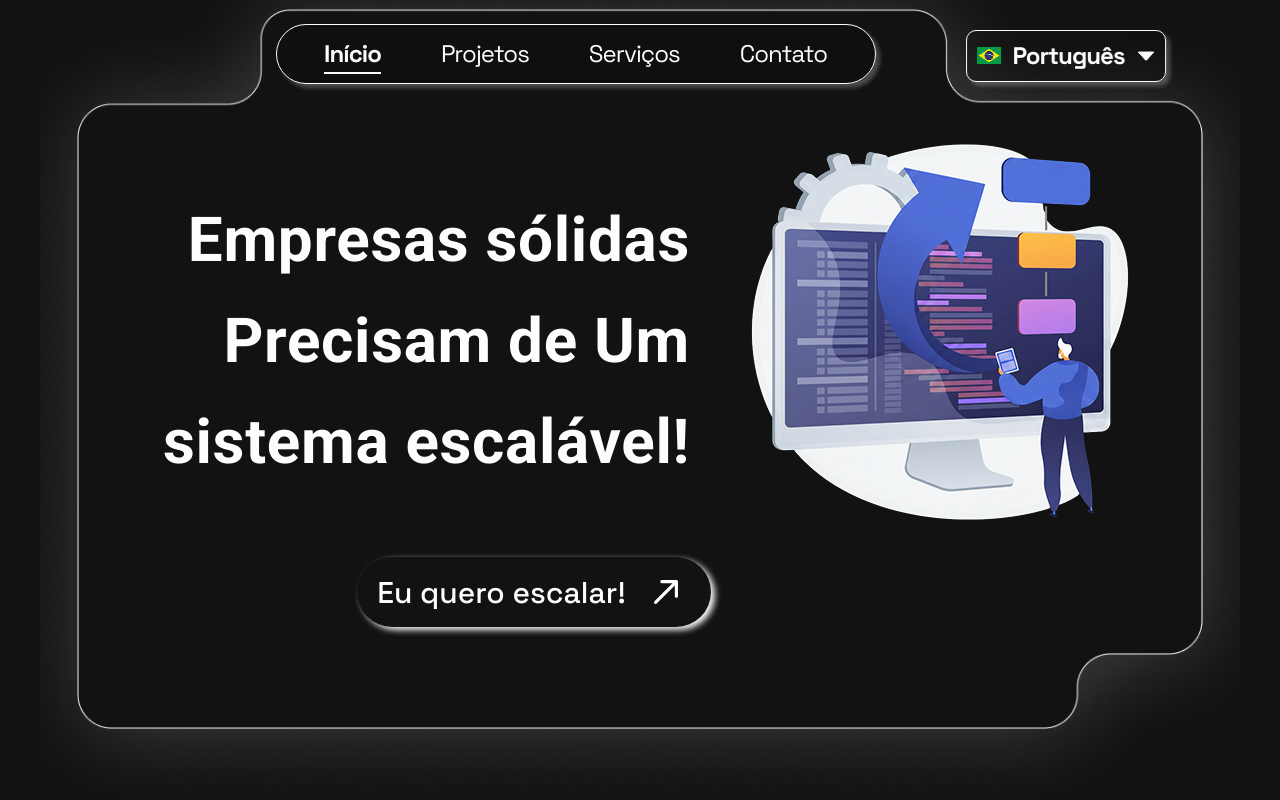
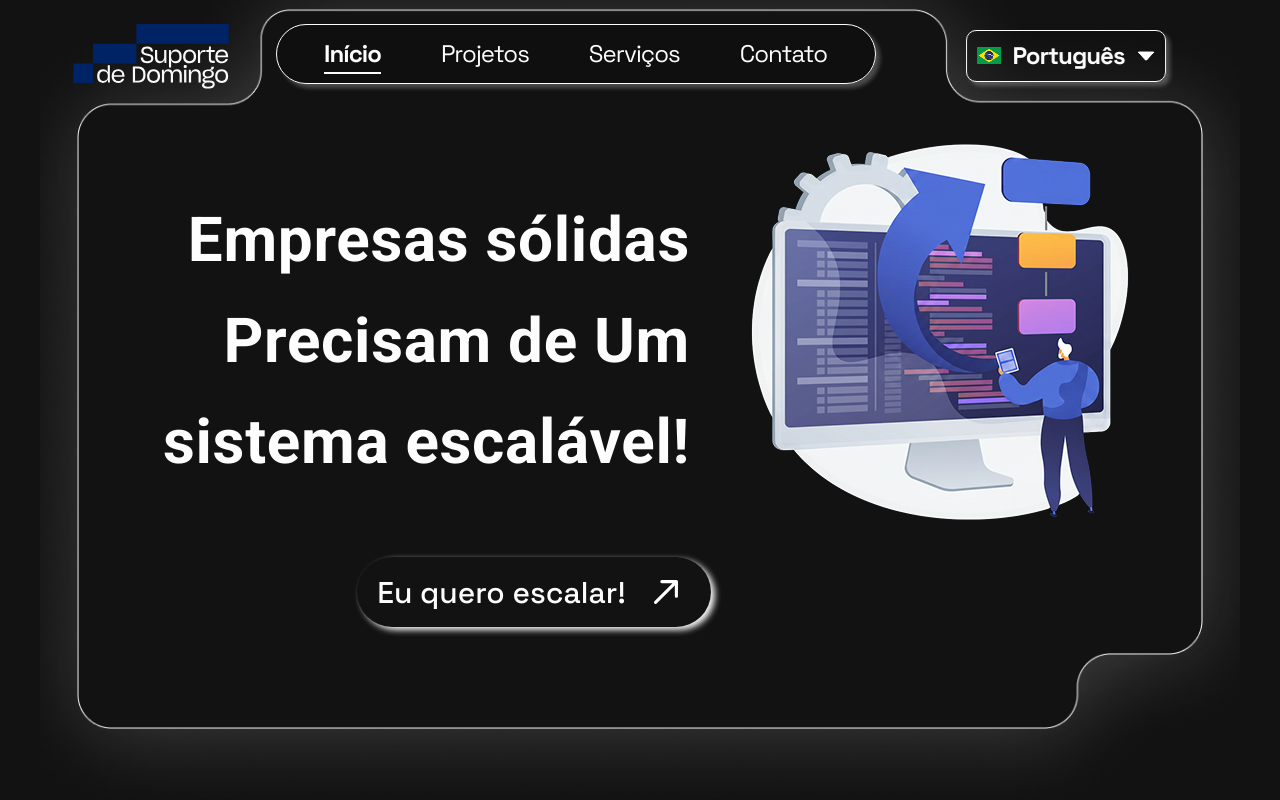
Before and after one commit to srjuninn/suporteDeDomingoRebrand-Project, a React (Vite) app: page / in a window 1280 px wide. Shown: the top 800 px of the page. Built offline with nearby package versions, Linux system fonts and the light colour scheme.

Commit message:
style: breakpoints

```diff
--- a/src/styles/_reset.scss
+++ b/src/styles/_reset.scss
@@ -1,5 +1,5 @@
 /* Reset global SCSS Monstro */
-
+@use '@styles/breakpoints' as *;
 *,
 *::before,
 *::after {
@@ -81,6 +81,13 @@ h1, h2, h3, h4, h5, h6 {
   top: 3%;
   left: 52%;
   transform: translateX(-380%);
+  width: 156px;
+
+  @include respond-to(md){
+    top: 5%;
+    left: 54%;
+    width: 140px;
+  }
 }
 
 .background-svg {
```
